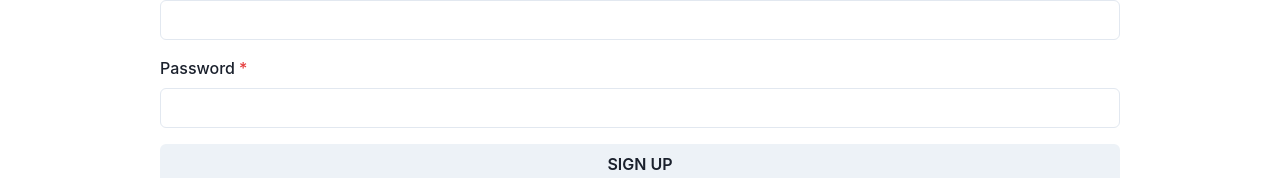
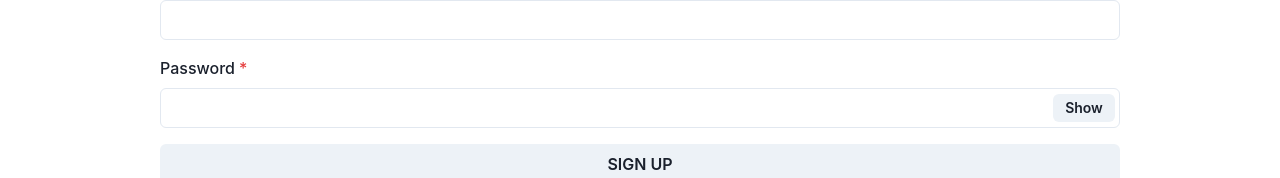
Before and after one commit to charlenexu20/cwc-todo-list, a React (Create React App) app in the folder client/: page /sign-up in a window 1280 px wide. Shown: the part 275-453 px from the top of the page. Built offline with nearby package versions, Linux system fonts and the light colour scheme.

Commit message:
Add email validation to frontend sign-up form

```diff
--- a/client/src/Pages/SignUp.tsx
+++ b/client/src/Pages/SignUp.tsx
@@ -6,9 +6,21 @@ import {
   FormLabel,
   Heading,
   Input,
+  InputGroup,
+  InputRightElement,
 } from "@chakra-ui/react";
 import axios from "axios";
 import { useState } from "react";
+
+// Data validation
+const isInvalidEmail = (email: string) => {
+  const emailFormat = /\S+@\S+\.\S+/;
+  if (email.match(emailFormat)) {
+    return false;
+  } else {
+    return true;
+  }
+};
 
 const SignUp = () => {
   const [name, setName] = useState("");
@@ -16,13 +28,15 @@ const SignUp = () => {
   const [username, setUsername] = useState("");
   const [password, setPassword] = useState("");
 
+  const [show, setShow] = useState(false);
+
   const [submitClickedName, setSubmitClickedName] = useState(false);
   const [submitClickedEmail, setSubmitClickedEmail] = useState(false);
   const [submitClickedUsername, setSubmitClickedUsername] = useState(false);
   const [submitClickedPassword, setSubmitClickedPassword] = useState(false);
 
   const isErrorName = name === "" && submitClickedName;
-  const isErrorEmail = email === "" && submitClickedEmail;
+  const isErrorEmail = isInvalidEmail(email) && submitClickedEmail;
   const isErrorUsername = username === "" && submitClickedUsername;
   const isErrorPassword = password === "" && submitClickedPassword;
 
@@ -50,14 +64,23 @@ const SignUp = () => {
     setPassword(value);
   };
 
+  const handleShowClick = (e: any) => {
+    setShow(!show);
+  };
+
   const handleSubmit = () => {
     setSubmitClickedName(true);
     setSubmitClickedEmail(true);
     setSubmitClickedUsername(true);
     setSubmitClickedPassword(true);
 
-    if (name === "" || email === "" || username === "" || password === "") {
-      console.log("ERRORS");
+    if (
+      name === "" ||
+      isInvalidEmail(email) ||
+      username === "" ||
+      password === ""
+    ) {
+      return;
     } else {
       axios
         .post("http://localhost:3001/auth/sign-up", {
@@ -98,6 +121,7 @@ const SignUp = () => {
             <FormErrorMessage>Please enter your full name.</FormErrorMessage>
           )}
         </FormControl>
+
         <FormControl isInvalid={isErrorEmail} isRequired>
           <FormLabel>Email</FormLabel>
           <Input type="email" value={email} onChange={handleEmailChange} />
@@ -107,6 +131,7 @@ const SignUp = () => {
             </FormErrorMessage>
           )}
         </FormControl>
+
         <FormControl isInvalid={isErrorUsername} isRequired>
           <FormLabel>Username</FormLabel>
           <Input type="text" value={username} onChange={handleUsernameChange} />
@@ -114,13 +139,27 @@ const SignUp = () => {
             <FormErrorMessage>Please enter a username.</FormErrorMessage>
           )}
         </FormControl>
+
         <FormControl isInvalid={isErrorPassword} isRequired>
           <FormLabel>Password</FormLabel>
-          <Input type="text" value={password} onChange={handlePasswordChange} />
+          <InputGroup size="md">
+            <Input
+              pr="4.5rem"
+              type={show ? "text" : "password"}
+              value={password}
+              onChange={handlePasswordChange}
+            />
+            <InputRightElement width="4.5rem">
+              <Button h="1.75rem" size="sm" onClick={handleShowClick}>
+                {show ? "Hide" : "Show"}
+              </Button>
+            </InputRightElement>
+          </InputGroup>
           {!isErrorPassword ? null : (
             <FormErrorMessage>Please enter a password.</FormErrorMessage>
           )}
         </FormControl>
+
         <Button w="100%" onClick={handleSubmit}>
           SIGN UP
         </Button>
```
